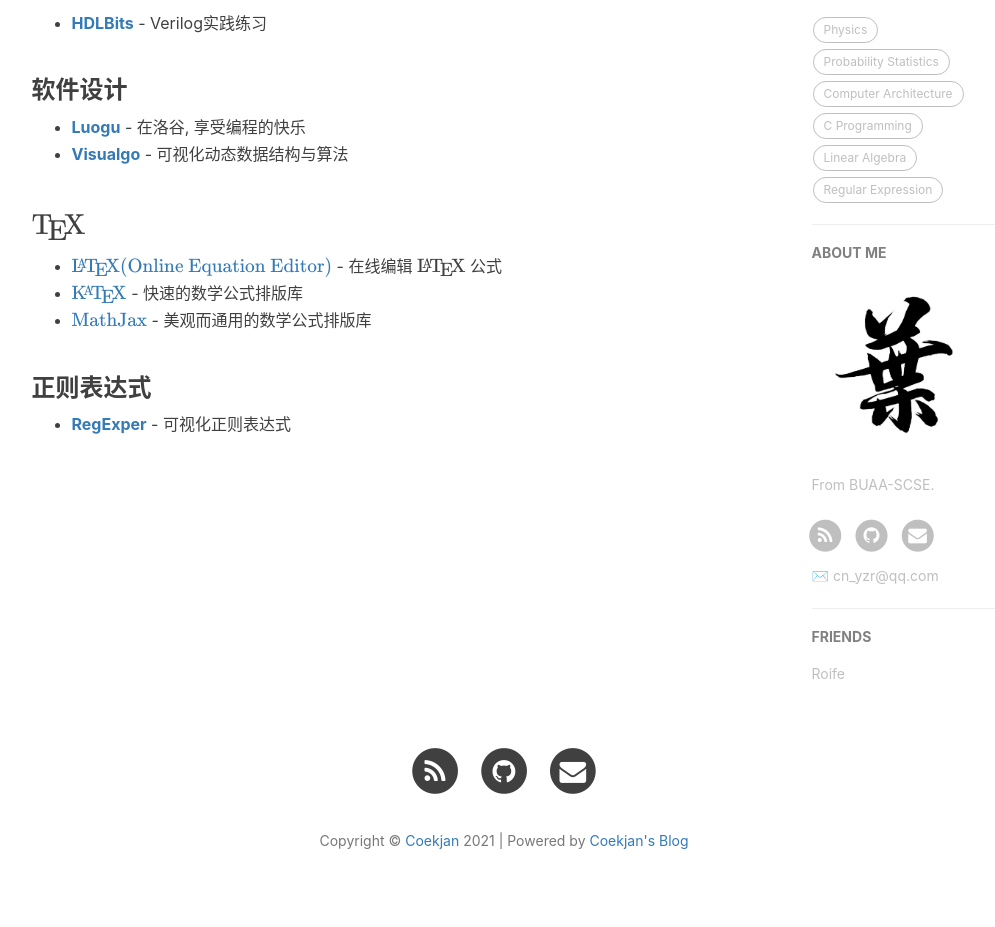
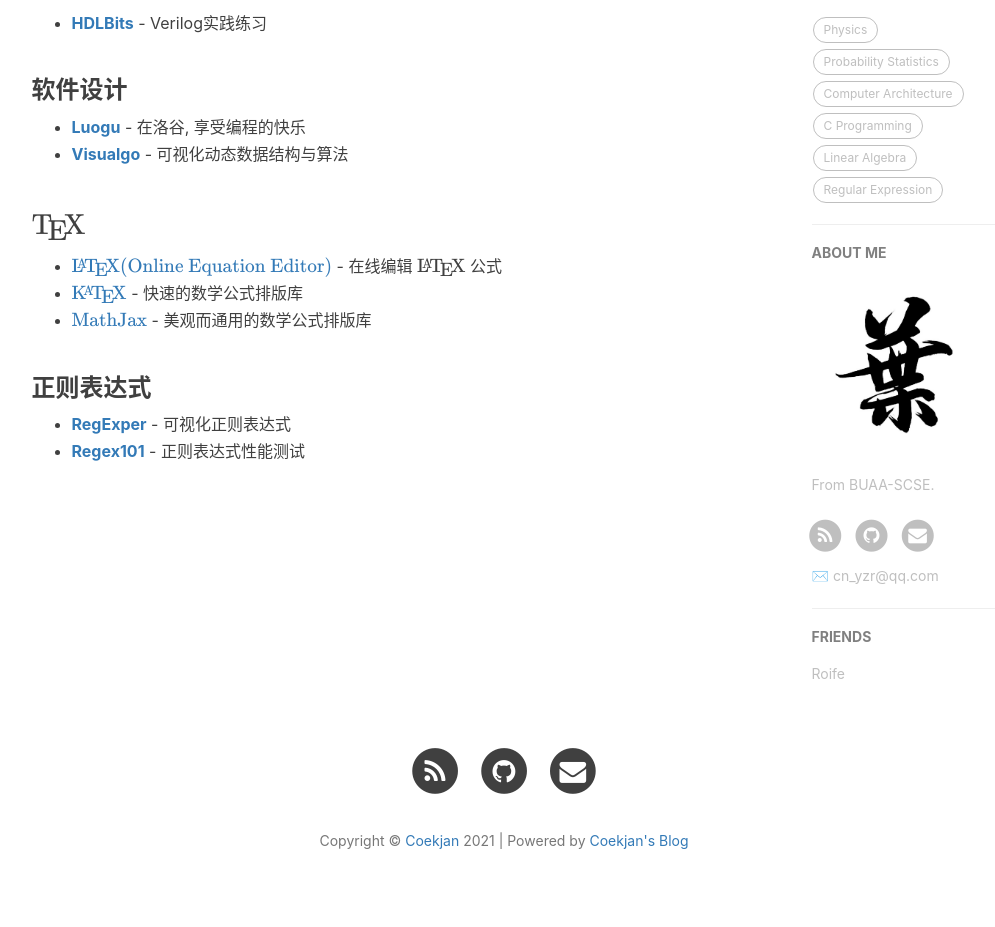
Before and after one commit to Coekjan/coekjan.github.io, a Jekyll site: the page built from 1-resources.html, in a window 1280 px wide. Shown: the part 494-1421 px from the top of the page, without its empty margins (136-1131 px from the left). Built offline with Jekyll 4.4.1, drawn with Linux system fonts in a browser that asks for light colours; nearby versions of some CDN libraries; comment, search, counter and statistics services are not loaded.

Commit message:
Update zh.md

```diff
--- a/_includes/resources/zh.md
+++ b/_includes/resources/zh.md
@@ -16,3 +16,4 @@
 ### 正则表达式
 
 * **[RegExper](https://regexper.com/)** - 可视化正则表达式
+* **[Regex101](https://regex101.com/)** - 正则表达式性能测试
```
